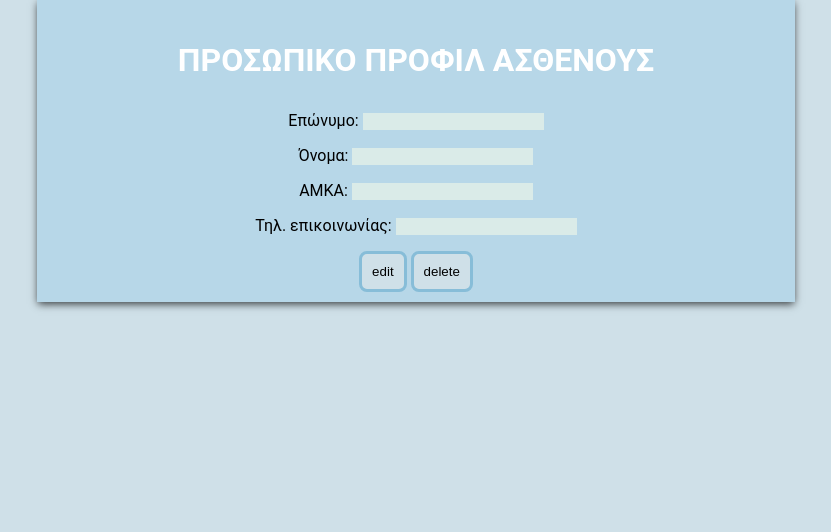
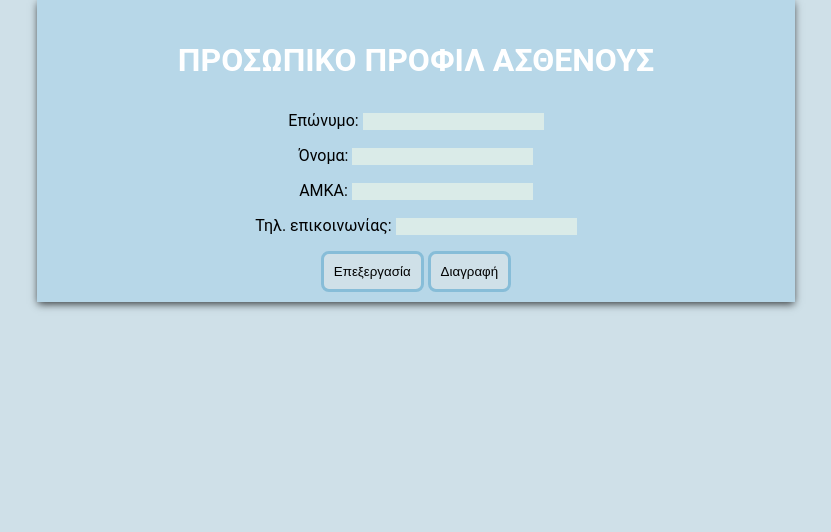
Before and after one commit to Rasty-90/flask-python-api-app, a Flask app: template templates/profiledetails.html in a window 1280 px wide. Shown: the part 94-626 px from the top of the page, without its empty margins (224-1055 px from the left). Run offline with Flask 2, Linux system fonts and the light colour scheme; the template is opened without the code that fills it, so the values that code supplies are empty; some libraries are stand-ins or nearby versions.

Commit message:
changed message to Notunique error handling

```diff
--- a/app.py
+++ b/app.py
@@ -119,7 +119,6 @@ def newPat():
             "contactphone":patientContactPhone
         }
         r = requests.post(host_flask +'/patients', json = newPatient)
-        print(r.status_code)
         if r.status_code == 200:
             return render_template("message.html", title='Επιτυχής εγγραφή', message="H εγγραφή ολοκληρώθηκε με επιτυχία")
         else:
@@ -150,7 +149,10 @@ def patprof():
                 "contactphone":patientContactPhone
             }
             r = requests.put(host_flask +'/patient/'+id, json = newPatient)
-            return render_template("message.html", title='Επιτυχής εγγραφή', message="H εγγραφή ολοκληρώθηκε με επιτυχία")
+            if  r.status_code == 200:
+                return render_template("message.html", title='Επιτυχής εγγραφή', message="H εγγραφή ολοκληρώθηκε με επιτυχία")
+            else:
+                 return render_template("profiledetails.html", title='Προφίλ ασθενούς', patient=dicts, message="Tο δηλωθέν ΑΜΚΑ υπάρχει ήδη στον κατάλογο ασθενών")
         elif request.form['submit'] == 'delete':
              r = requests.delete(host_flask +'/patient/'+id)
              #TODO: MESSAGE FOR DELETING
@@ -161,6 +163,4 @@ def patprof():
         return render_template("profiledetails.html", title='Προφίλ ασθενούς', patient=dicts)
 
 
-
-
 app.run(debug=True, host = host_flask_app, port=host_flask_app_port)
--- a/config.py
+++ b/config.py
@@ -1,6 +1,4 @@
 host_db = 'mongodb://localhost/hospital-db'
-user_db = 'admin'
-pass_db = 'pass1'
 
 host_flask_app='127.0.0.1'
 host_flask_app_port='5000'
--- a/database/models.py
+++ b/database/models.py
@@ -14,7 +14,7 @@ class Patient(gj.Document):
     contactphone=db.StringField(required=True)
 
 class Case(gj.Document):
-    patientID=db.ObjectIdField(required=True)
+    patientID=db.ObjectIdField(required=True,unique=True)
     roomn=db.StringField(required=True)
     bedn=db.StringField(required=True)
     doctor=db.StringField(required=True)
--- a/resources/case.py
+++ b/resources/case.py
@@ -1,6 +1,6 @@
 from flask import Response, request
 from database.models import Case
-from flask_restful import Resource
+from flask_restful import Resource,request
 import json
 
 """
@@ -13,7 +13,7 @@ class CasesApi(Resource):
     This function gets all the Case objects from the database
     """
     def get(self):
-        cases = Case.objects().to_json()
+        cases = Case.objects.to_json()
         #creates a dictionary over the Mongo Object so that it can be parsed
         #as a json file from the rest of the program
         dicts = json.loads(cases)
@@ -29,7 +29,7 @@ class CasesApi(Resource):
         return "",200
 
 """
-the caseApi uses an id (or status) input as an additional resource, so it differs from the casesApi, thus
+the caseApi uses an id (or status) input as an additional resource refering to a single db index, so it differs from the casesApi, thus
 requiring a different class
 """
 class CaseApi(Resource):
--- a/templates/casedetails.html
+++ b/templates/casedetails.html
@@ -21,8 +21,8 @@
       <option value="Αδιευκρίνιστο">Αδιευκρίνιστο</option>
     </select>
     <p></p>
-    <input class="button-class" type="submit" value="edit" name="submit"/>
-    <input class="button-class" type="submit" value="delete" name="submit"/>
+    <button class="button-class" type="submit" value="edit" name="submit">Επεξεργασία</button>
+    <button class="button-class" type="submit" value="delete" name="submit">Διαγραφή</button>
     </form>
 
 </div>
--- a/templates/profiledetails.html
+++ b/templates/profiledetails.html
@@ -8,7 +8,8 @@
     <p>Όνομα: <input class="textbox-form" type='text' name='patientName' value="{{patient.name}}"></input></p>
     <p>ΑΜΚΑ: <input class="textbox-form" type='text' name='patientAmka' value="{{patient.amka}}"></input></p>
     <p>Τηλ. επικοινωνίας: <input class="textbox-form" type='text' name='patientContactPhone' value="{{patient.contactphone}}"></input></p>
-    <input class="button-class" type="submit" value="edit" name="submit"/>
-    <input class="button-class" type="submit" value="delete" name="submit"/>
+    <p class="alert-message">{{message}}</p>
+    <button class="button-class" type="submit" value="edit" name="submit">Επεξεργασία</button>
+    <button class="button-class" type="submit" value="delete" name="submit">Διαγραφή</button>
 </div>
 {% endblock %}
```
Also changed, not shown: resources/patient.py (+7 -2 lines).
